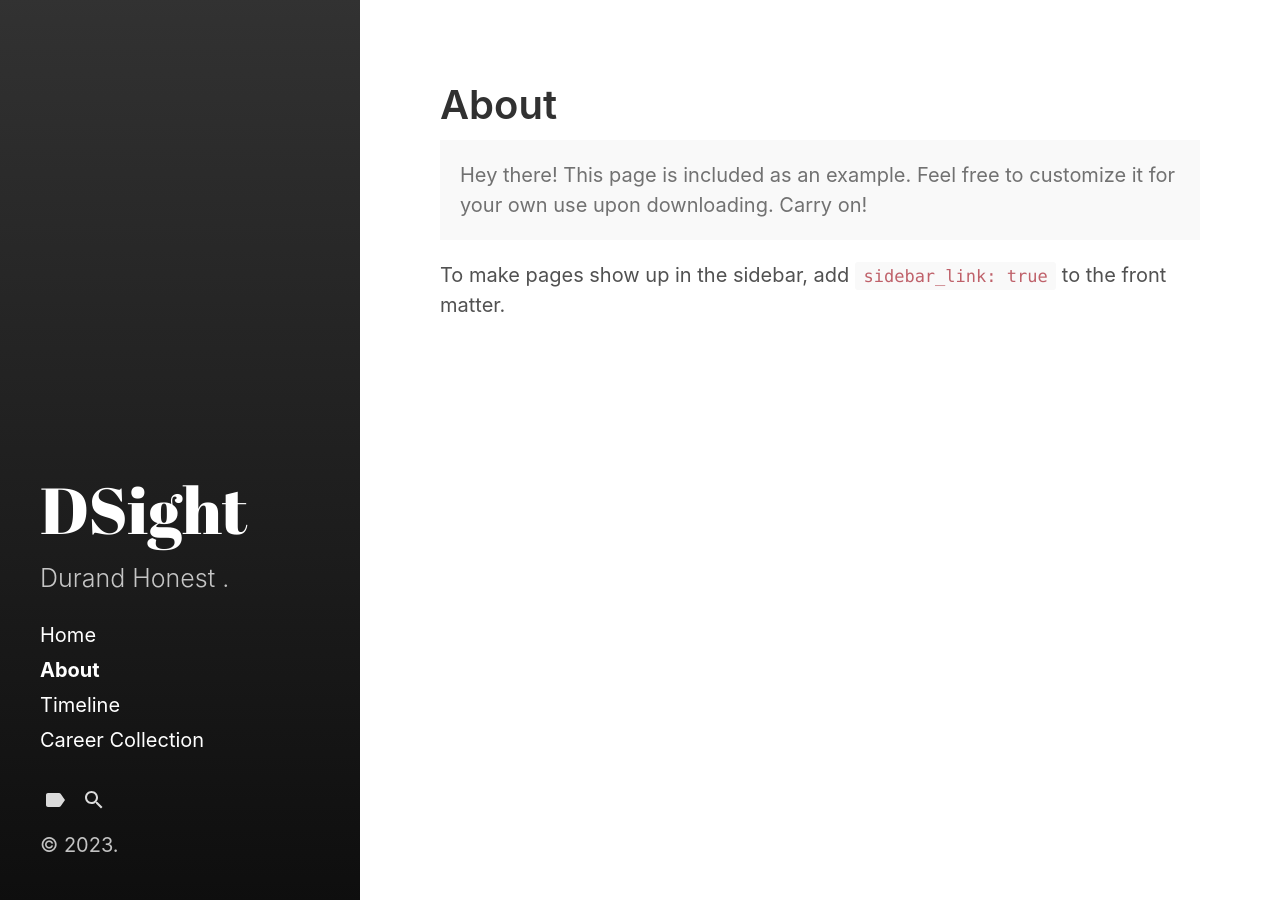
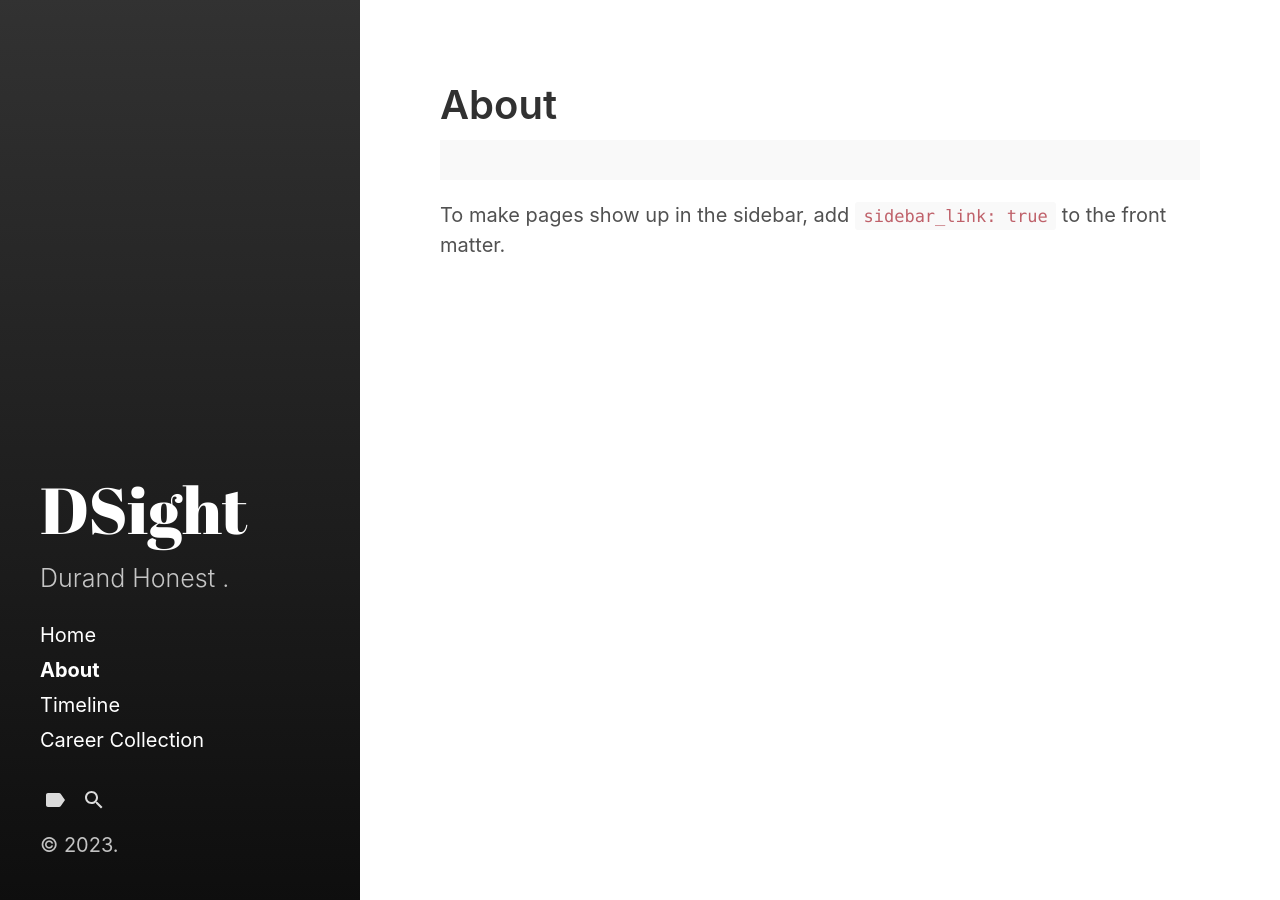
Before and after one commit to TrillBeast8/DSight, a Jekyll site: the page built from about.md, in a window 1280 px wide. Built offline with Jekyll 4.4.1, drawn with Linux system fonts in a browser that asks for light colours.

Commit message:
modified:   about.md

```diff
--- a/about.md
+++ b/about.md
@@ -5,8 +5,7 @@ sidebar_link: true
 ---
 
 <p class="message">
-  Hey there! This page is included as an example. Feel free to customize it
-  for your own use upon downloading. Carry on!
+
 </p>
 
 To make pages show up in the sidebar, add `sidebar_link: true` to the front
```
